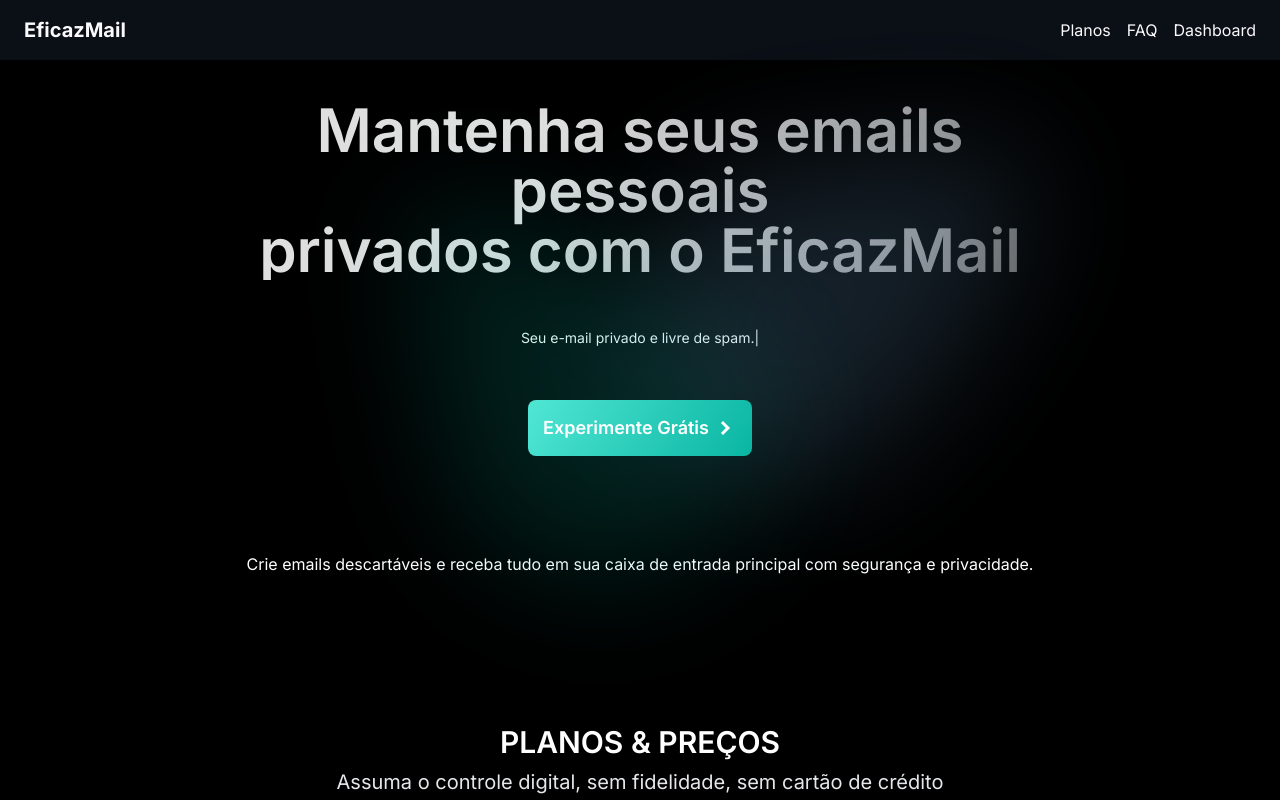
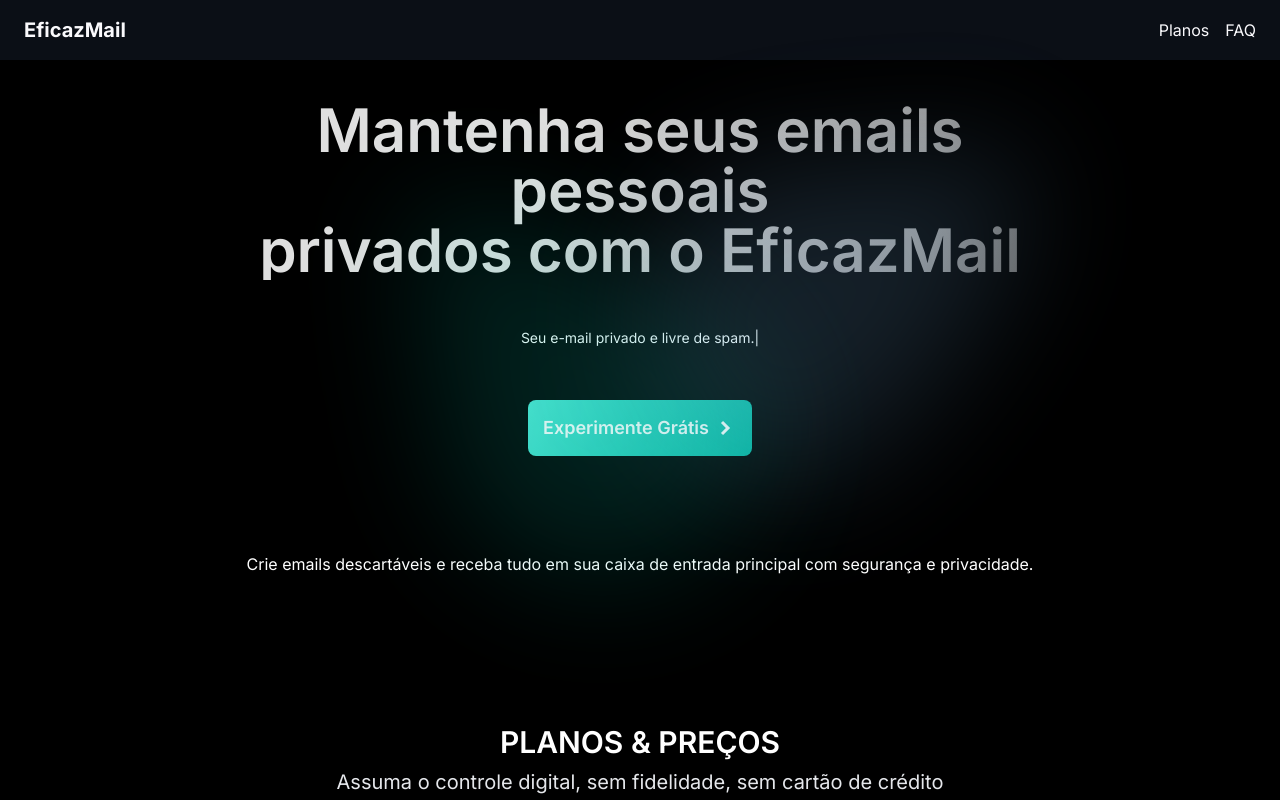
Before and after one commit to fhok2/eficazemailfront, a Next.js app: page / in a window 1280 px wide. Shown: the top 800 px of the page. Built offline with nearby package versions, Linux system fonts and the light colour scheme; no server answers.

Commit message:
correção menu

```diff
--- a/src/components/HeroSection.js
+++ b/src/components/HeroSection.js
@@ -89,7 +89,7 @@ const HeroSection = () => {
           </div>
         </div>
 
-        <div className="mb-16 flex min-w-[4rem] flex-col items-center justify-center gap-3 md:mb-24 md:flex-row z-10">
+        <div className="mb-16 flex min-w-[4rem] flex-col items-center justify-center gap-3 md:mb-24 md:flex-row ">
           <Link href="#testefree" legacyBehavior>
             <a className="transition-all duration-150">
               <button
--- a/src/components/Navbar.js
+++ b/src/components/Navbar.js
@@ -14,7 +14,7 @@ const Navbar = () => {
   const menuItems = [
     { label: 'Planos', href: '/planos' },
     { label: 'FAQ', href: '/faq' },
-    { label: 'Dashboard', href: '/dashboard' },
+    // { label: 'Dashboard', href: '/dashboard' },
 
   ];
 
```
